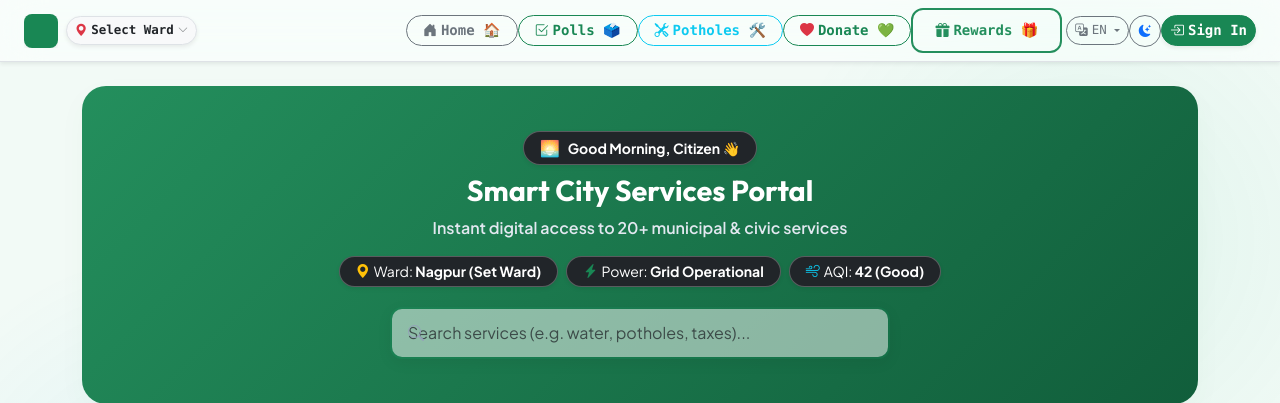
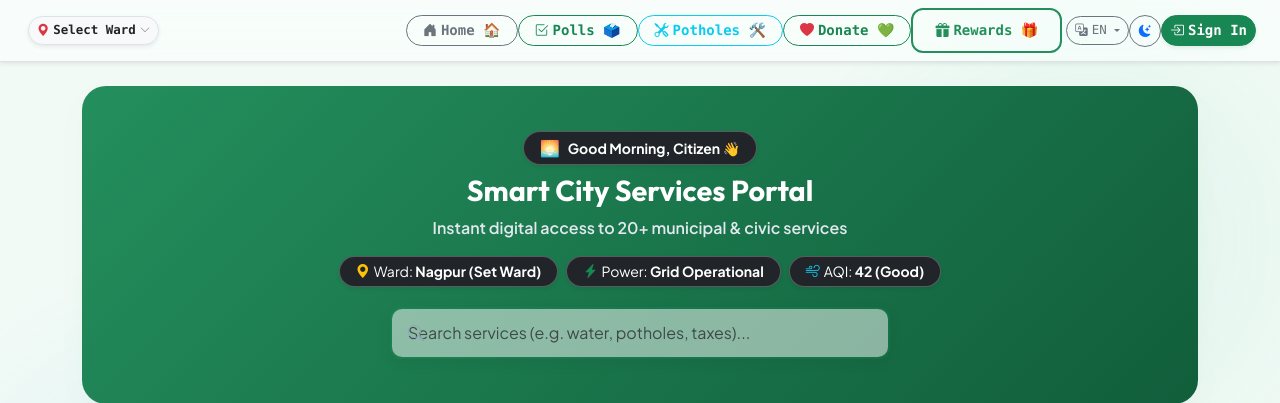
Before and after one commit to nawazkhan060/Team-Phantoms-ACET, a PHP site: page / in a window 1280 px wide. Shown: the top 403 px of the page. Run offline with PHP 8.4, Linux system fonts and the light colour scheme; data comes from the database, SQL or seed files in the repository; data that the repository does not hold is empty.

Commit message:
Removed green logo box from top navbar

```diff
--- a/navbar.php
+++ b/navbar.php
@@ -18,14 +18,6 @@ $nav_active_ward_name = $active_ward_name ?? '';
 <!-- Top Navigation Bar (Shorter & 100% Mobile Responsive) -->
 <nav class="navbar navbar-expand-lg sticky-top bg-white border-bottom shadow-sm py-1.5" style="min-height: 56px;">
   <div class="container-fluid px-2 px-md-4 d-flex align-items-center justify-content-between flex-nowrap">
-
-    <!-- Left: Brand Logo Icon -->
-    <a class="navbar-brand d-flex align-items-center me-1 py-0" href="index.php" style="flex-shrink: 0;" title="NMC Smart Portal Home">
-      <div class="bg-success text-white rounded-3 p-1 d-flex align-items-center justify-content-center shadow-sm" style="width: 34px; height: 34px;">
-        <i class="bi bi-building-fill-gear fs-6"></i>
-      </div>
-    </a>
-
     <!-- Ward Switcher Badge (Compact, Truncated on Mobile) -->
     <button type="button" class="btn btn-light btn-sm rounded-pill border shadow-sm d-inline-flex align-items-center gap-1 px-2.5 py-1 font-monospace text-dark mx-1" data-bs-toggle="modal" data-bs-target="#wardSelectModal" title="Change Ward Zone" style="flex-shrink: 1; min-width: 0;">
       <i class="bi bi-geo-alt-fill text-danger small"></i>
```
